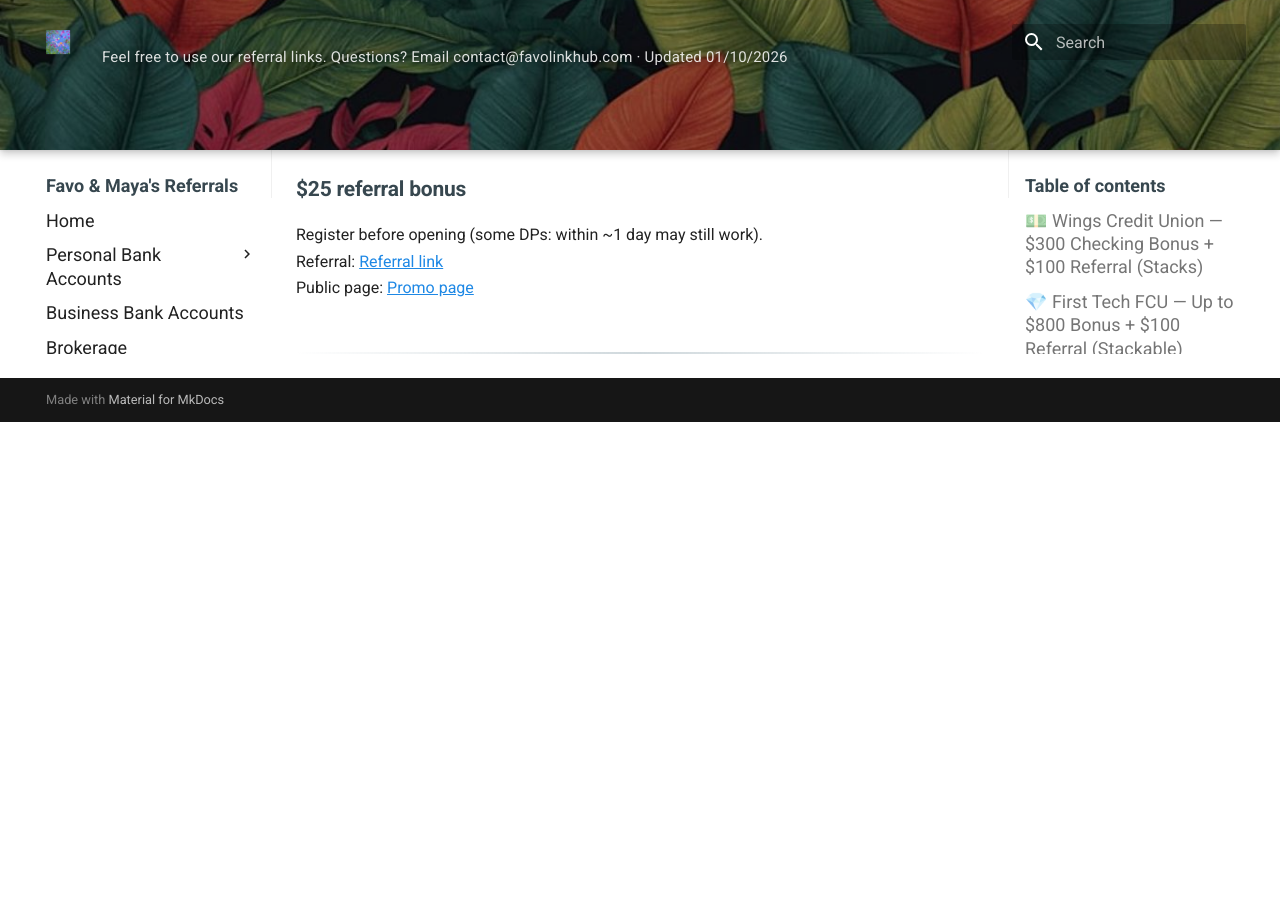
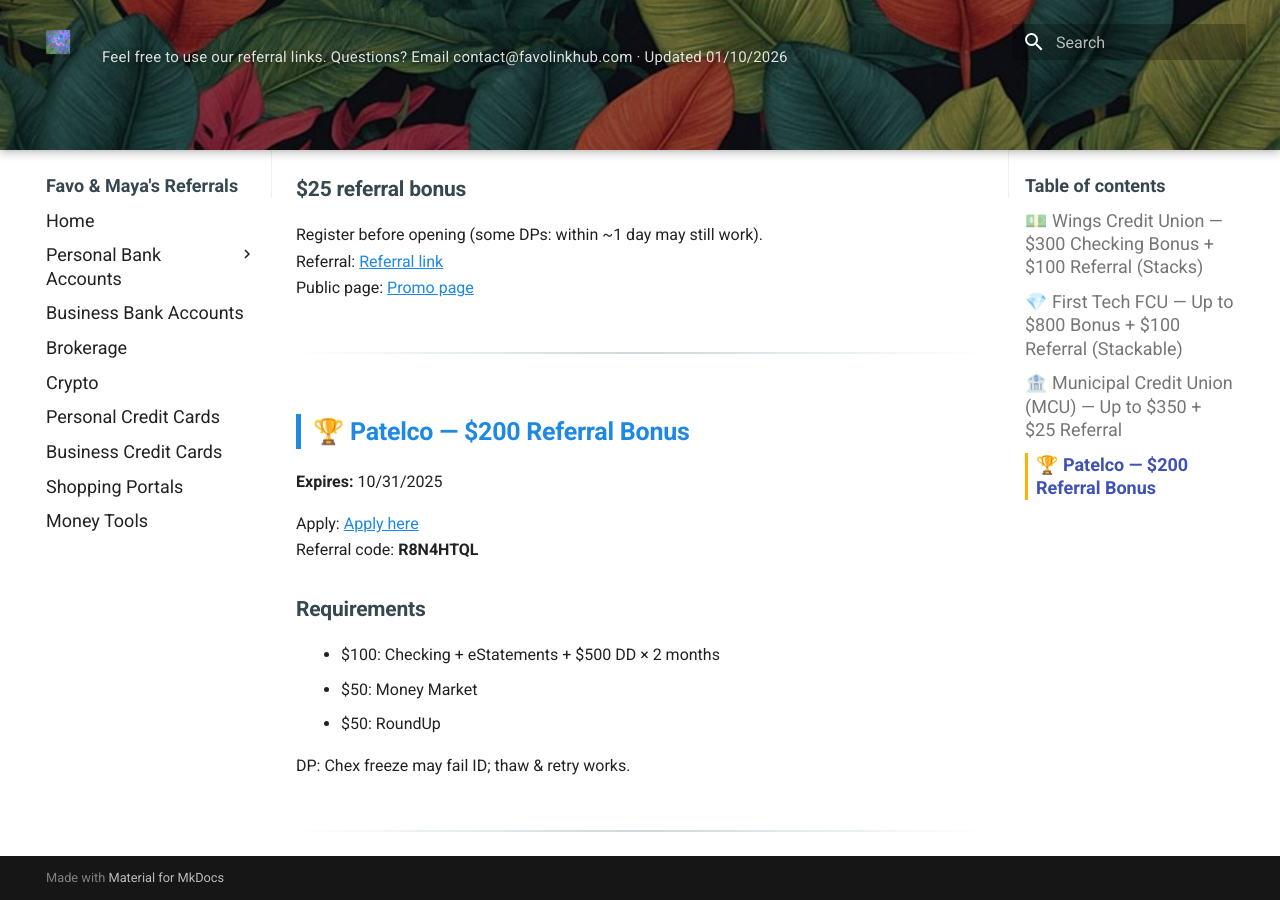
Before and after one commit to whispersofzephyr/favolinkhub-site, an MkDocs documentation site: the page built from docs/_archive/personal-bank-expired.md, in a window 1280 px wide and 900 px high, scrolled down 2802 px. Built offline with MkDocs 1.6.1 and Material for MkDocs 9.7.7, drawn with Linux system fonts in a browser that asks for light colours; before the commit the page ends 3224 px from its top, so only the background shows below that.

Commit message:
Update personal-bank-expired.md

```diff
--- a/docs/_archive/personal-bank-expired.md
+++ b/docs/_archive/personal-bank-expired.md
@@ -82,3 +82,18 @@ Referral: [Referral link](https://share.nymcu.org/billssophiewang!8bfa5b6aa6!a)
 Public page: [Promo page](https://www.nymcu.org/checkingbonus)
 
 ---
+
+## 🏆 Patelco — $200 Referral Bonus
+**Expires:** 10/31/2025
+
+Apply: [Apply here](https://www.patelco.org/campaign/refer)
+Referral code: **R8N4HTQL**
+
+### Requirements
+- $100: Checking + eStatements + $500 DD × 2 months
+- $50: Money Market
+- $50: RoundUp
+
+DP: Chex freeze may fail ID; thaw & retry works.
+
+---
```
